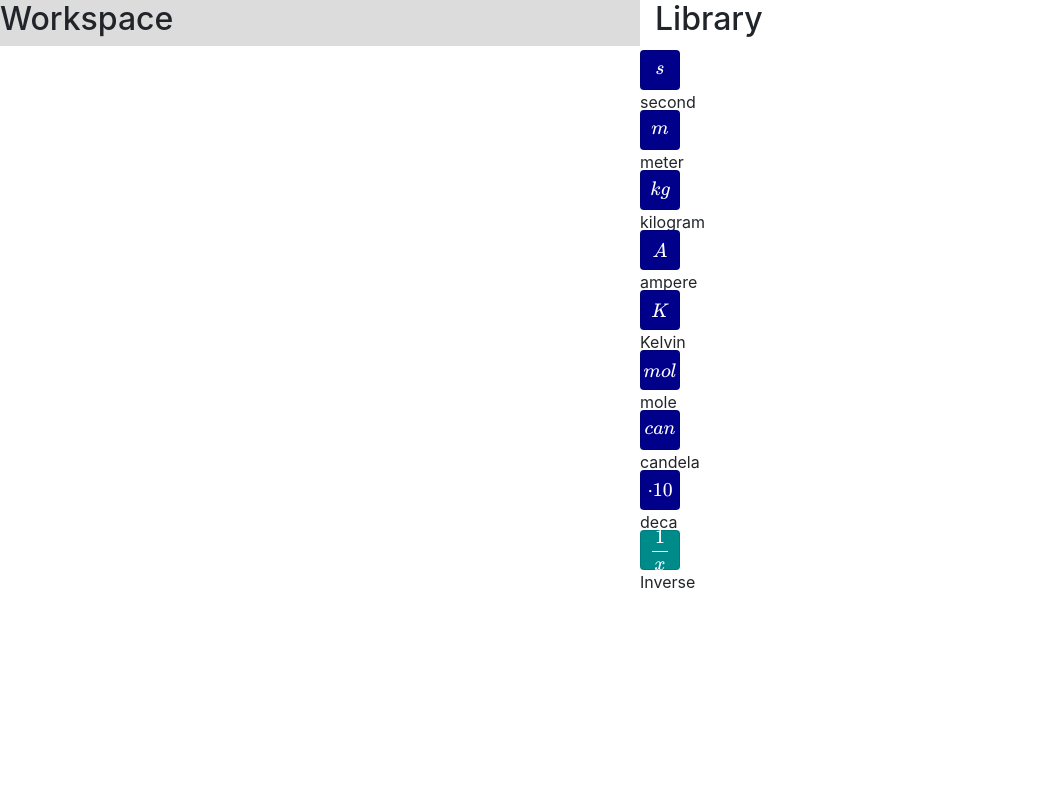
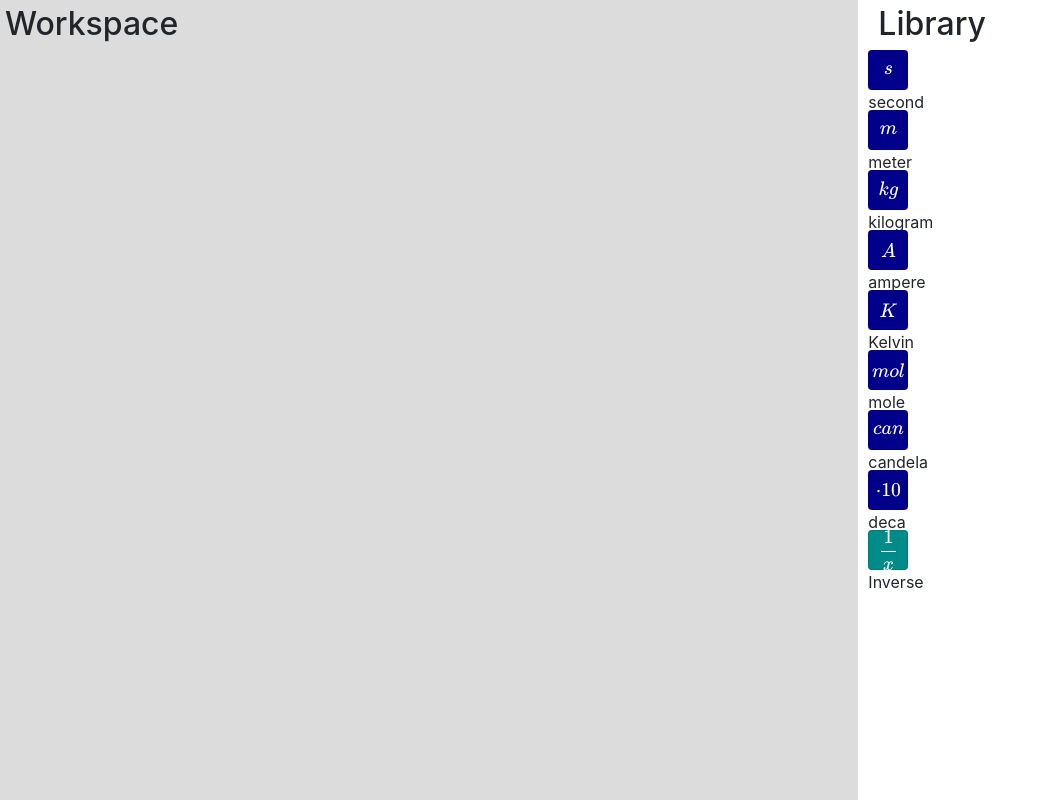
Before and after one commit to frcroth/metric-meld, a website built with webpack: page index.html in a window 1280 px wide. Shown: the whole page, without its empty margins (0-1048 px from the left). Built offline with nearby package versions, Linux system fonts and the light colour scheme.

Commit message:
Improve layout somewhat

```diff
--- a/css/custom.css
+++ b/css/custom.css
@@ -1,10 +1,14 @@
 .library {
-    height: 100%;
+    height: 100vh;
 }
 
 .workspace {
     background-color: gainsboro;
-    height: 100%;
+    height: 100vh;
+}
+
+.heading {
+    padding: 5px;
 }
 
 .combinable {
--- a/index.html
+++ b/index.html
@@ -12,18 +12,18 @@
     <link rel="stylesheet" href="https://maxcdn.bootstrapcdn.com/bootstrap/4.0.0/css/bootstrap.min.css" integrity="sha384-Gn5384xqQ1aoWXA+058RXPxPg6fy4IWvTNh0E263XmFcJlSAwiGgFAW/dAiS6JXm" crossorigin="anonymous" />
 
     <link rel="stylesheet" href="css/custom.css" />
-    <script id="MathJax-script" async src="https://cdn.jsdelivr.net/npm/mathjax@3/es5/tex-mml-chtml.js"></script>
+    <script id="MathJax-script" src="https://cdn.jsdelivr.net/npm/mathjax@3/es5/tex-mml-chtml.js"></script>
 
 </head>
 
 <body>
 
     <div class="row">
-        <div class="col-lg workspace">
-            <h2>Workspace</h2>
+        <div class="col-8 workspace">
+            <h2 class="heading">Workspace</h2>
         </div>
-        <div class="col-sm library" id="lib">
-            <h2>Library</h2>
+        <div class="col-4 library" id="lib">
+            <h2 class="heading">Library</h2>
         </div>
     </div>
 
--- a/src/ui.ts
+++ b/src/ui.ts
@@ -245,8 +245,9 @@ export class UI {
         let elementSpacing = 60;
         let elementHorizontalSpacing = 60;
         let topPadding = 50;
+        let leftPadding = 10;
 
-        let x = Math.floor(elementSpacing * index / this.libraryHeight) * elementHorizontalSpacing;
+        let x = 10 + Math.floor(elementSpacing * index / this.libraryHeight) * elementHorizontalSpacing;
         let y = topPadding + index % Math.floor(this.libraryHeight / elementSpacing) * elementSpacing;
 
         return { x, y };
```
